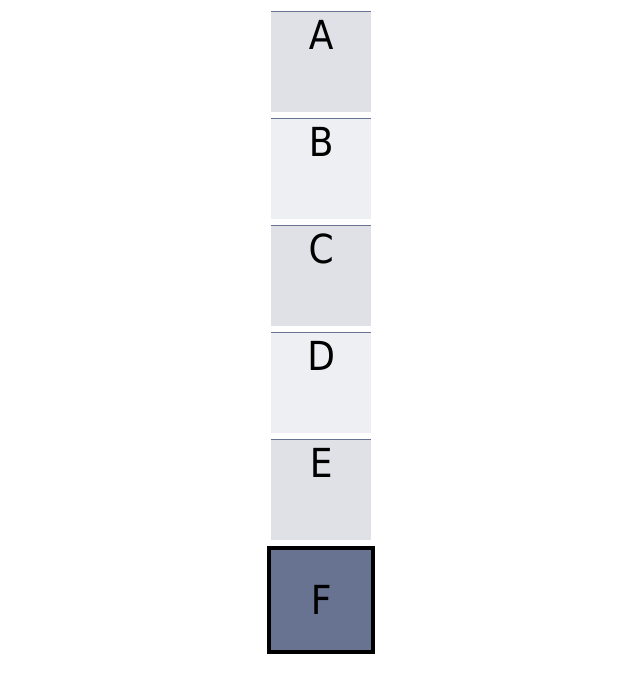
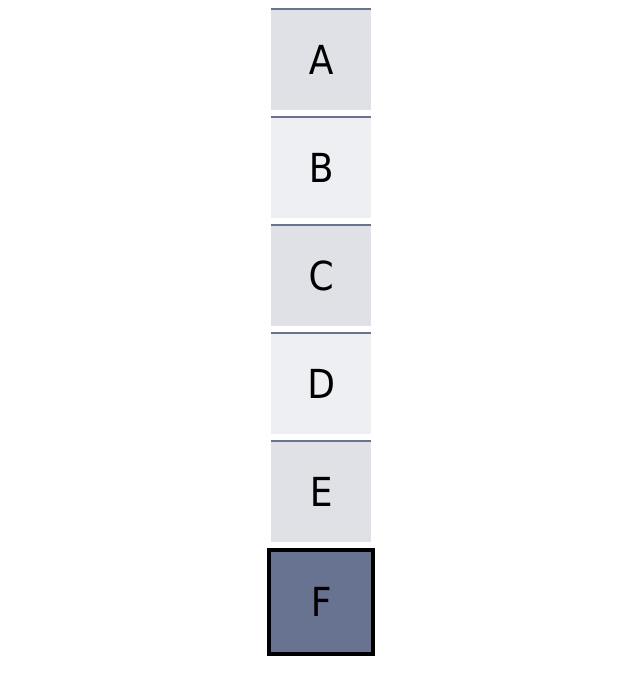
Before and after one commit to hemanthborra4444/rep01.1, a plain HTML site: page index.html in a window 1280 px wide. Shown: the whole page, without its empty margins (319-959 px from the left). Drawn offline with Linux system fonts and the light colour scheme.

Commit message:
initail one1

```diff
--- a/StyleA.css
+++ b/StyleA.css
@@ -1,40 +1,40 @@
-.box {
+.container {
     display: flex;
     flex-direction: column;
-    justify-content: space-between;
+    justify-content: space-around;
     align-items: center;
-    flex: 100px;
-    flex-wrap: wrap;
-  }
-.odd {
+    gap: 6px;
+}
+
+.item-odd {
     background-color: #dfe1e7;
     height: 100px;
     width: 100px;
-    margin: 3px 0;
     font-size: 40px;
-    font-family: Tahoma;
-    border-top: 1px solid #687291;
+    font-family: Tahoma, sans-serif;
+    border-top: 2px solid #687291;
     text-align: center;
-    }
-.even {
+    line-height: 100px;
+}
+
+.item-even {
     background-color: #eeeff2;
     height: 100px;
     width: 100px;
-    margin: 3px 0;
     font-size: 40px;
-    font-family: Tahoma;
-    border-top: 1px solid #687291;
+    font-family: Tahoma, sans-serif;
+    border-top: 2px solid #687291;
     text-align: center;
-    }
-.last {
+    line-height: 100px;
+}
+
+.item-last {
     background-color: #687291;
     height: 100px;
     width: 100px;
-    margin: 3px 0;
     font-size: 40px;
-    font-family: Tahoma;
+    font-family: Tahoma, sans-serif;
     border: 4px solid black;
-    line-height: 2.5;
     text-align: center;
-    align-items: center;
-    }
+    line-height: 100px;
+}
--- a/StyleB.css
+++ b/StyleB.css
@@ -1,53 +1,34 @@
-.box {
+.container {
     display: flex;
     flex-direction: row;
-    gap: 10px;
     justify-content: flex-start;
     align-items: flex-start;
-    flex-wrap: nowrap;
-  }
-.odd {
+    gap: 10px;
+}
+
+.item-odd,
+.item-even,
+.item-last {
     background-color: #eeeff2;
     height: 150px;
     width: 100px;
     font-size: 40px;
-    font-family: Tahoma;
+    font-family: Tahoma, sans-serif;
     border-left: 10px dotted #D0D0FF;
     padding: 10px;
-    }
-.even {
-    background-color: #eeeff2;
-    height: 150px;
-    width: 100px;
-    font-size: 40px;
-    font-family: Tahoma;
-    border-left: 10px dotted #D0D0FF;
-    padding: 10px;
-    }
-.last {
-    background-color: #eeeff2;
-    height: 150px;
-    width: 100px;
-    font-size: 40px;
-    font-family: Tahoma;
-    border-left: 10px dotted #D0D0FF;
-    padding: 10px;
+    box-sizing: border-box;
+}
+
+.item-last {
     position: absolute;
     bottom: 10px;
     right: 10px;
-    }
-.odd:hover {
+}
+
+.item-odd:hover,
+.item-even:hover,
+.item-last:hover {
     background-color: yellow;
     color: goldenrod;
     cursor: pointer;
-    }
-.even:hover {
-    background-color: yellow;
-    color: goldenrod;
-    cursor: pointer;
-    }
-.last:hover {
-    background-color: yellow;
-    color: goldenrod;
-    cursor: pointer;
-    }
+}
--- a/StyleC.css
+++ b/StyleC.css
@@ -1,39 +1,41 @@
-.box {
+.container {
     display: flex;
     flex-direction: column;
     justify-content: space-between;
     align-items: center;
-    flex: 100px;
-    flex-wrap: wrap;
-  }
-.odd {
-    background-image: linear-gradient(red 40%, red);
+    gap: 6px;
+}
+
+.item-odd {
+    background-image: linear-gradient(to bottom, red 40%, red);
     height: 100px;
     width: 100px;
-    margin: 3px 0;
     font-size: 40px;
-    font-family: Tahoma;
+    font-family: Tahoma, sans-serif;
     text-align: center;
     text-shadow: 2px 2px 5px green;
     color: black;
-    }
-.even,
-.last {
+    line-height: 100px;
+}
+
+.item-even,
+.item-last {
     background-color: #eeeff2;
     height: 100px;
     width: 100px;
-    margin: 3px 0;
     font-size: 40px;
-    font-family: Tahoma;
+    font-family: Tahoma, sans-serif;
     border-top: 1px solid #687291;
     text-align: center;
     position: relative;
-    animation: animation 5s linear 2s infinite alternate;
-    }
-@keyframes animation {
+    animation: animateBox 5s linear 2s infinite alternate;
+    line-height: 100px;
+}
+
+@keyframes animateBox {
     0%   {background-color:red; left:0px; top:0px;}
     25%  {background-color:yellow; left:210px; top:0px;}
     50%  {background-color:blue; left:210px; top:210px;}
     75%  {background-color:green; left:0px; top:210px;}
     100% {background-color:red; left:0px; top:0px;}
-    }
+}
--- a/index.html
+++ b/index.html
@@ -9,13 +9,13 @@
     <!-- <link rel="stylesheet" href="StyleC.css"> -->
 </head>
 <body>
-    <div class="box">
-          <div class="odd">A</div>
-          <div class="even">B</div>
-          <div class="odd">C</div>
-          <div class="even">D</div>
-          <div class="odd">E</div>
-          <div class="last">F</div>
-        </div>
+    <div class="container">
+        <div class="item-odd">A</div>
+        <div class="item-even">B</div>
+        <div class="item-odd">C</div>
+        <div class="item-even">D</div>
+        <div class="item-odd">E</div>
+        <div class="item-last">F</div>
+    </div>
 </body>
 </html>
```
